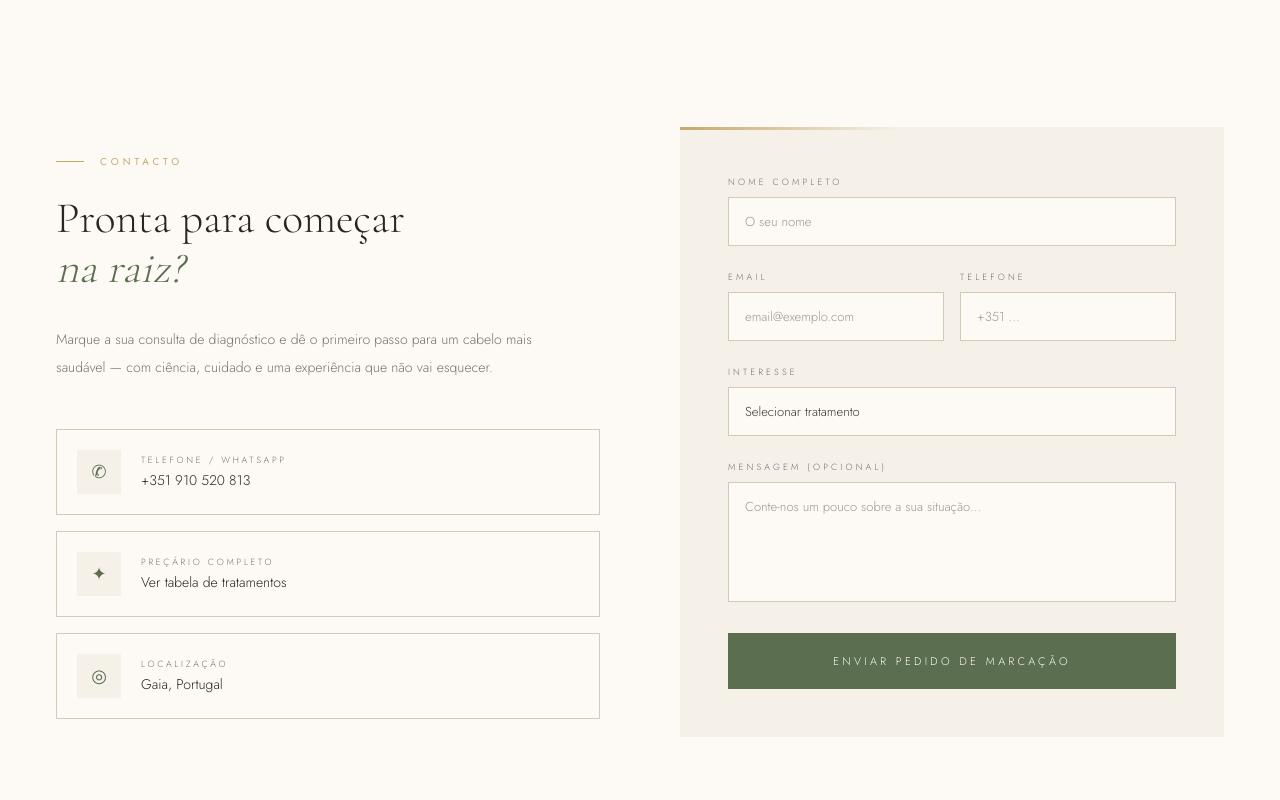
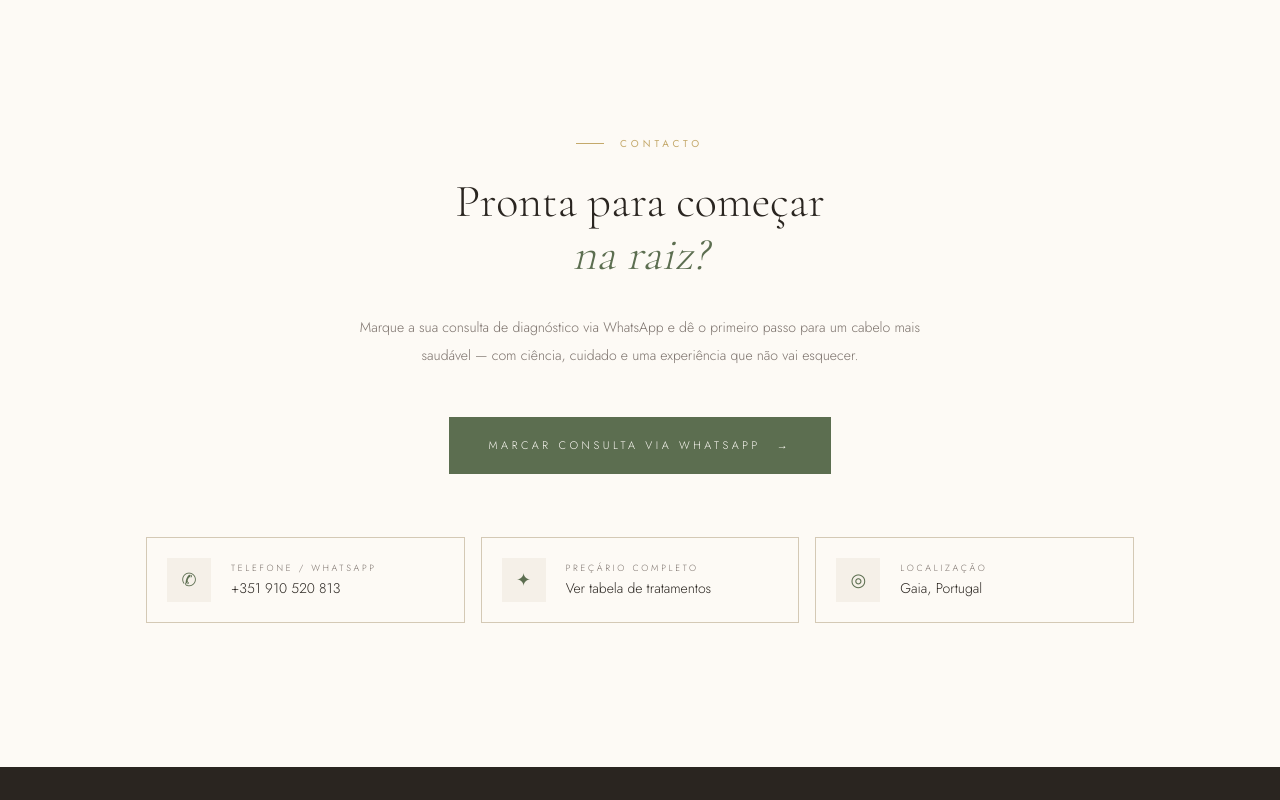
Before and after one commit to fabiasite-boop/site-hair-clinic, a Next.js app: page / in a window 1280 px wide. Shown: the part 8800-9600 px from the top of the page. Built offline with nearby package versions, Linux system fonts and the light colour scheme.

Commit message:
Remover formulário de contacto
A secção Contacto fica em formato single-column centrado, com CTA
principal WhatsApp e cards Telefone/Preçário/Localização abaixo.
WhatsApp continua o canal único de marcação — sem form intermédio.

```diff
--- a/app/components/ContactForm.tsx
+++ /dev/null
@@ -1,124 +0,0 @@
-"use client";
-
-import { useState } from "react";
-
-export default function ContactForm() {
-  const [sent, setSent] = useState(false);
-
-  function onSubmit(e: React.FormEvent<HTMLFormElement>) {
-    e.preventDefault();
-    // TODO: ligar a um endpoint real (ex: /api/contact ou Formspree)
-    setSent(true);
-    setTimeout(() => setSent(false), 5000);
-  }
-
-  return (
-    <form
-      onSubmit={onSubmit}
-      aria-label="Pedido de marcação"
-      className="relative bg-[color:var(--color-beige)] p-6 sm:p-8 md:p-12"
-    >
-      <span
-        aria-hidden
-        className="absolute left-0 top-0 h-[3px] w-2/5 bg-gradient-to-r from-[color:var(--color-gold)] to-transparent"
-      />
-
-      <div className="space-y-6">
-        <Field label="Nome completo">
-          <input
-            type="text"
-            name="name"
-            required
-            placeholder="O seu nome"
-            className="input"
-          />
-        </Field>
-
-        <div className="grid grid-cols-1 gap-4 md:grid-cols-2">
-          <Field label="Email">
-            <input
-              type="email"
-              name="email"
-              required
-              placeholder="email@exemplo.com"
-              className="input"
-            />
-          </Field>
-          <Field label="Telefone">
-            <input
-              type="tel"
-              name="phone"
-              placeholder="+351 …"
-              className="input"
-            />
-          </Field>
-        </div>
-
-        <Field label="Interesse">
-          <select name="service" defaultValue="" required className="input">
-            <option value="" disabled>
-              Selecionar tratamento
-            </option>
-            <option>Diagnóstico Capilar</option>
-            <option>Ritual de Introdução Tricológica</option>
-            <option>Ritual Terapêutico Intensivo</option>
-            <option>Ritual Clínico Premium</option>
-            <option>Experiências Corpo</option>
-            <option>Não sei — quero aconselhar-me</option>
-          </select>
-        </Field>
-
-        <Field label="Mensagem (opcional)">
-          <textarea
-            name="message"
-            placeholder="Conte-nos um pouco sobre a sua situação…"
-            className="input min-h-[120px] resize-none"
-          />
-        </Field>
-
-        <button
-          type="submit"
-          className="w-full bg-[color:var(--color-green-deep)] py-5 text-[11px] uppercase tracking-[0.3em] text-[color:var(--color-cream)] transition-colors hover:bg-[color:var(--color-ink)]"
-        >
-          {sent ? "Pedido enviado ✓" : "Enviar pedido de marcação"}
-        </button>
-      </div>
-
-      <style jsx>{`
-        :global(.input) {
-          width: 100%;
-          background: var(--color-cream);
-          border: 1px solid var(--color-beige-dark);
-          padding: 14px 16px;
-          font-family: var(--font-sans), system-ui, sans-serif;
-          font-size: 13px;
-          font-weight: 300;
-          color: var(--color-text);
-          outline: none;
-          transition: border-color 0.3s;
-          appearance: none;
-        }
-        :global(.input:focus) {
-          border-color: var(--color-green-deep);
-        }
-      `}</style>
-    </form>
-  );
-}
-
-function Field({
-  label,
-  children,
-}: {
-  label: string;
-  children: React.ReactNode;
-}) {
-  return (
-    <label className="block">
-      <span className="mb-2 block text-[9px] uppercase tracking-[0.35em] text-[color:var(--color-text-soft)]">
-        {label}
-      </span>
-      {children}
-    </label>
-  );
-}
--- a/app/page.tsx
+++ b/app/page.tsx
@@ -3,7 +3,6 @@ import Nav from "./components/Nav";
 import Reveal from "./components/Reveal";
 import StructuredData from "./components/StructuredData";
 import TreatmentsTabs from "./components/TreatmentsTabs";
-import ContactForm from "./components/ContactForm";
 import { PRICELIST_URL, WHATSAPP_URL, PHONE_DISPLAY, LOCATION_DISPLAY } from "./lib/contact";
 
 const galleryImages = [
@@ -610,16 +609,15 @@ export default function Home() {
         <section
           id="contacto"
           aria-labelledby="contacto-heading"
-          className="mx-auto grid max-w-[1400px] gap-12 px-5 py-20 sm:gap-16 sm:px-6 sm:py-24 md:grid-cols-2 md:gap-20 md:px-14 md:py-36 lg:items-center"
+          className="mx-auto max-w-[1100px] px-5 py-20 text-center sm:px-6 sm:py-24 md:px-14 md:py-36"
         >
-          <div>
-            <Reveal as="p" className="eyebrow">
+          <Reveal as="p" className="eyebrow justify-center">
             Contacto
           </Reveal>
           <Reveal delay={1}>
             <h2
               id="contacto-heading"
-                className="mt-6 font-serif text-[clamp(30px,3.4vw,56px)] font-light leading-[1.15] text-[color:var(--color-ink)]"
+              className="mt-6 font-serif text-[clamp(30px,3.6vw,60px)] font-light leading-[1.15] text-[color:var(--color-ink)]"
             >
               Pronta para começar
               <br />
@@ -629,14 +627,29 @@ export default function Home() {
             </h2>
           </Reveal>
           <Reveal delay={2}>
-              <p className="mt-8 max-w-prose text-[14px] leading-[2] text-[color:var(--color-text-soft)]">
-                Marque a sua consulta de diagnóstico e dê o primeiro passo para
-                um cabelo mais saudável — com ciência, cuidado e uma experiência
-                que não vai esquecer.
+            <p className="mx-auto mt-8 max-w-xl text-[14px] leading-[2] text-[color:var(--color-text-soft)]">
+              Marque a sua consulta de diagnóstico via WhatsApp e dê o primeiro
+              passo para um cabelo mais saudável — com ciência, cuidado e uma
+              experiência que não vai esquecer.
             </p>
           </Reveal>
 
-            <Reveal delay={3} className="mt-12 flex flex-col gap-4">
+          <Reveal delay={3}>
+            <a
+              href={WHATSAPP_URL}
+              target="_blank"
+              rel="noopener noreferrer"
+              aria-label="Marcar consulta via WhatsApp"
+              className="group relative mt-12 inline-flex items-center gap-4 overflow-hidden bg-[color:var(--color-green-deep)] px-10 py-5 text-[11px] uppercase tracking-[0.32em] text-[color:var(--color-cream)] transition-colors hover:bg-[color:var(--color-ink)] focus-visible:bg-[color:var(--color-ink)]"
+            >
+              <span>Marcar Consulta via WhatsApp</span>
+              <span aria-hidden className="transition-transform group-hover:translate-x-1">
+                →
+              </span>
+            </a>
+          </Reveal>
+
+          <Reveal delay={4} className="mt-16 grid grid-cols-1 gap-3 text-left sm:grid-cols-3 sm:gap-4">
             <ContactItem
               href={WHATSAPP_URL}
               external
@@ -657,11 +670,6 @@ export default function Home() {
               label="Localização"
               value={LOCATION_DISPLAY}
             />
-            </Reveal>
-          </div>
-
-          <Reveal delay={2}>
-            <ContactForm />
           </Reveal>
         </section>
 
```
Lines whose indentation alone changed are shown as unchanged.
